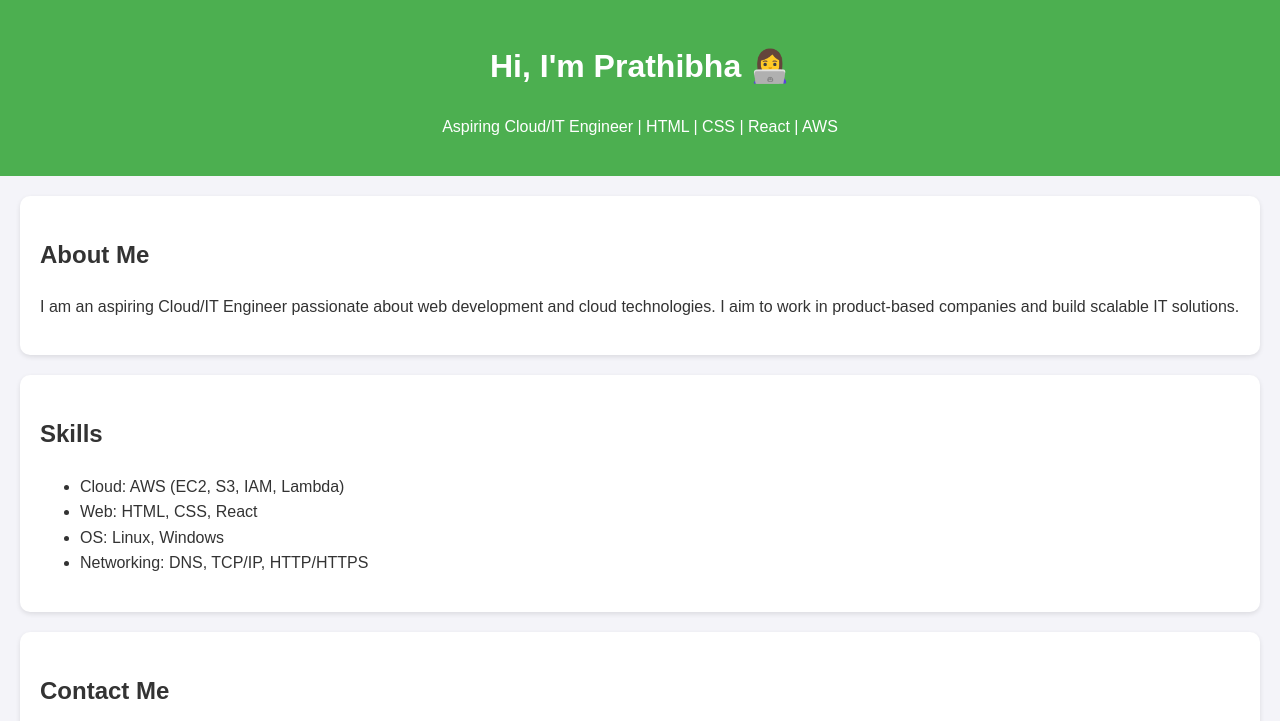
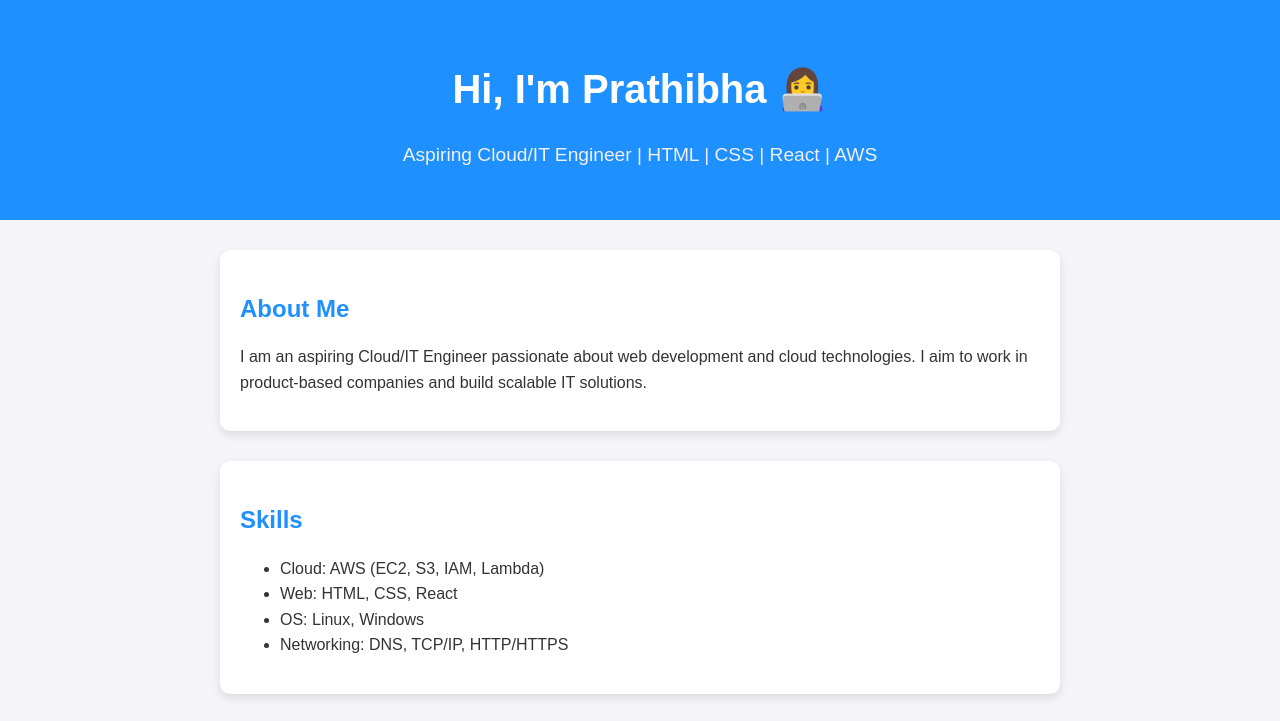
Before and after one commit to Prathibha202000/portfolio-website., a plain HTML site: page index.html in a window 1280 px wide. Shown: the top 721 px of the page. Drawn offline with Linux system fonts and the light colour scheme.

Commit message:
Improve portfolio design with colors and spacing

```diff
--- a/style.css
+++ b/style.css
@@ -32,3 +32,45 @@ footer {
   background: #222;
   color: white;
 }
+/* Header Styling */
+header h1 {
+  font-size: 2.5em;
+  margin-bottom: 10px;
+}
+
+header p {
+  font-size: 1.2em;
+  color: #f0f0f0;
+}
+
+header {
+  background: #1e90ff; /* Dodger Blue */
+  color: white;
+  padding: 30px;
+  text-align: center;
+}
+
+/* Section Styling */
+section {
+  max-width: 800px;
+  margin: 30px auto;
+  padding: 20px;
+  background: #ffffff;
+  border-radius: 10px;
+  box-shadow: 0 4px 10px rgba(0,0,0,0.1);
+}
+
+section h2 {
+  color: #1e90ff;
+  margin-bottom: 15px;
+}
+
+/* Links Styling */
+a {
+  color: #1e90ff;
+  text-decoration: none;
+}
+
+a:hover {
+  text-decoration: underline;
+}
```
